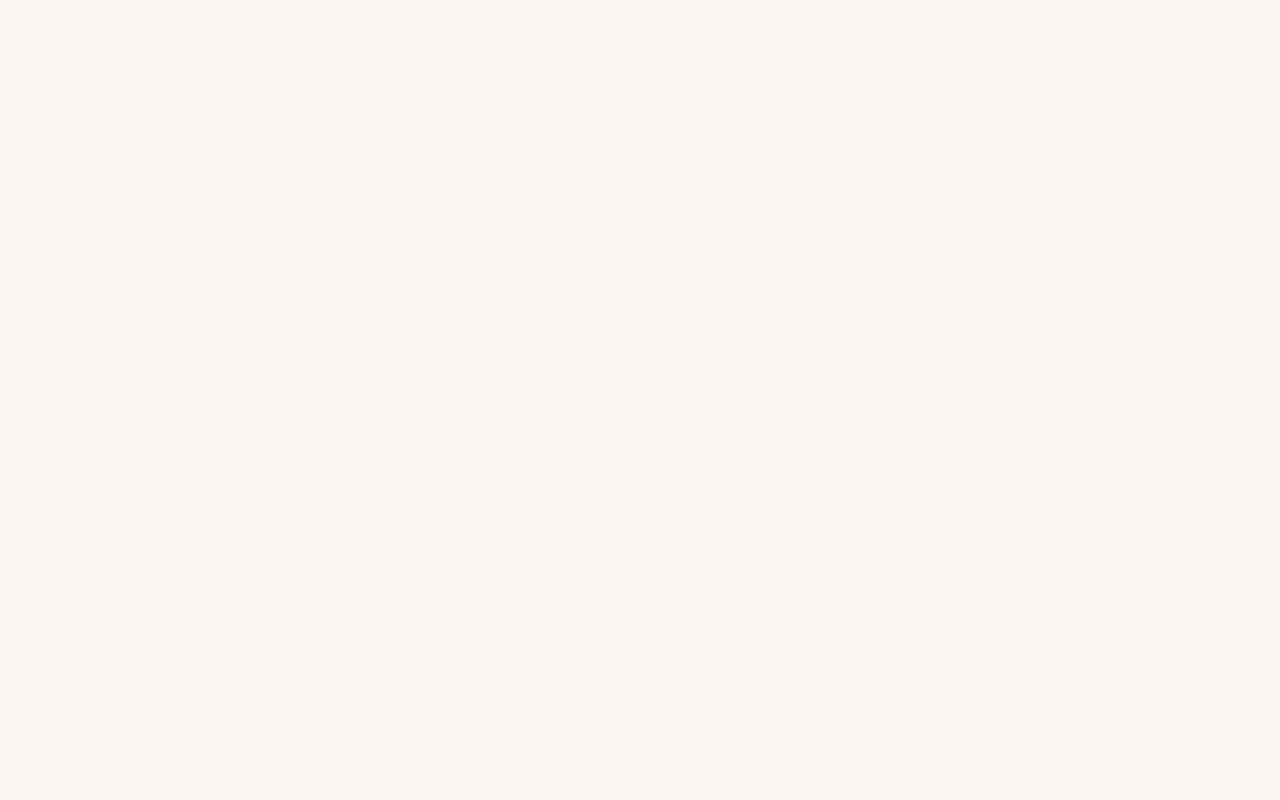
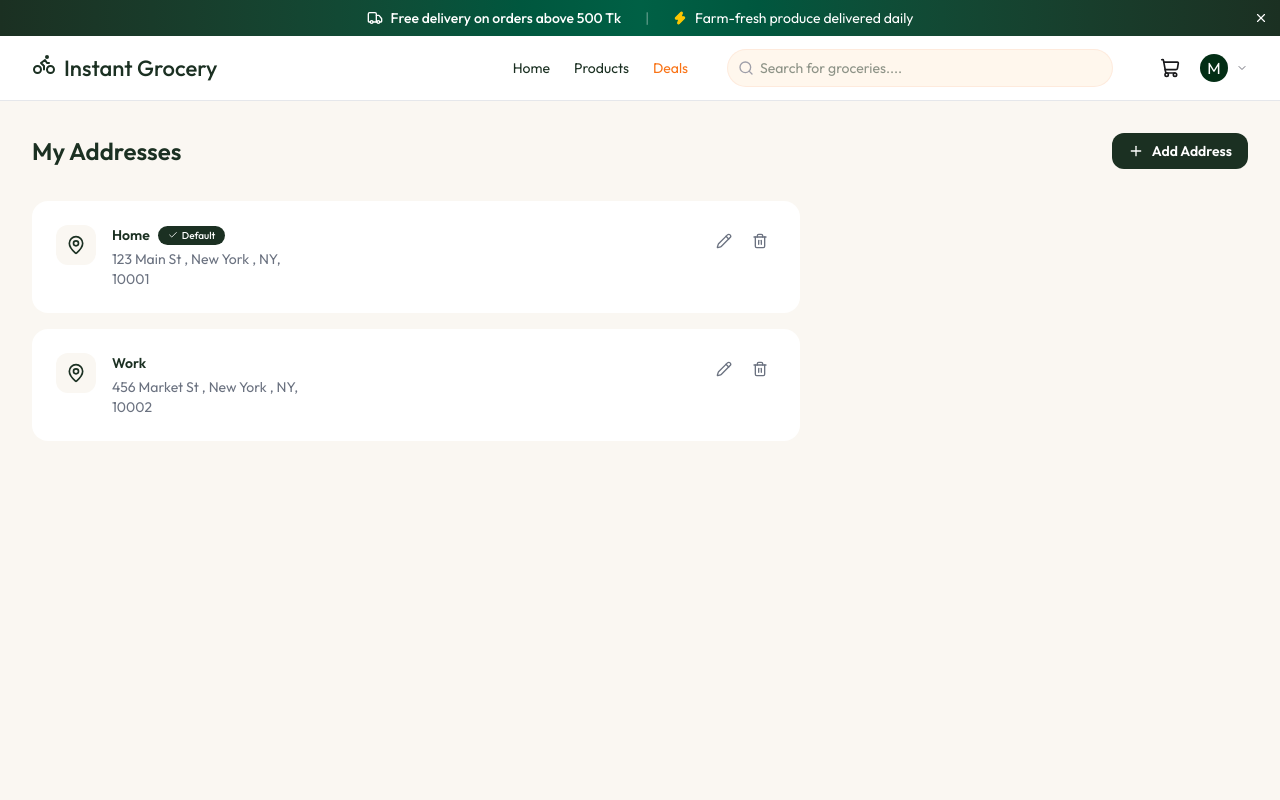
Before and after one commit to sheaf-hassan/instant_grocery_delivery, a React (Vite) app: page /addresses in a window 1280 px wide. Before the commit this address had no page. Shown: the top 800 px of the page. Built offline with nearby package versions, Linux system fonts and the light colour scheme.

Commit message:
create address card component and mount it in the addresses page

```diff
--- a/src/App.tsx
+++ b/src/App.tsx
@@ -10,7 +10,7 @@
 import Checkout from "./pages/Checkout";
 import MyOrders from "./pages/MyOrders";
 import OrderTracking from "./pages/OrderTracking";
-import Address from "./pages/Address";
+import Addresses from "./pages/Addresses";
 import ProtectedRoute from "./components/ProtectedRoute";
 
 const App = () => {
@@ -43,7 +43,7 @@
             <Route path="Checkout" element={<Checkout />} />
             <Route path="orders" element={<MyOrders />} />
             <Route path="orders/:id" element={<OrderTracking />} />
-            <Route path="address" element={<Address />} />
+            <Route path="addresses" element={<Addresses />} />
           </Route>
         </Route>
       </Routes>
--- /dev/null
+++ b/src/components/AddressCard.tsx
@@ -0,0 +1,55 @@
+import { CheckIcon, MapPinIcon, PencilIcon, Trash2Icon } from "lucide-react";
+import type { Address } from "../types"
+
+
+interface AddressCardProps {
+    addr: Address;
+    onEditHandler: (addr: Address)=> void;
+    setAddresses: (address: Address[])=> void;
+}
+
+const AddressCard = ({addr, onEditHandler, setAddresses} : AddressCardProps) => {
+
+  const handleDelete = async (id: string)=> {
+    console.log(id)
+  }
+
+  return (
+    <div key={addr._id} className="max-w-3xl bg-white rounded-2xl p-6 flex items-start justify-between">
+        {/* left */}
+        <div className="flex gap-4">
+            <div className="size-10 rounded-xl bg-app-cream flex-center shrink-0">
+                    <MapPinIcon className="size-5 text-app-green"/>
+            </div>
+            <div>
+                <div className="flex items-center gap-2 mb-1">
+                    <p className="text-sm font-semibold text-app-green">{addr.label}</p>
+                    {addr.isDefault && (
+                        <span className="flex-center gap-1 px-2.5 py-0.5 text-[10px] font-medium bg-app-green text-white rounded-full">
+                            <CheckIcon className="size-2.5"/>
+                            Default
+                        </span>
+                    )}
+                </div>
+                <p className="text-sm text-app-text-light">{addr.address}, {addr.city}, {addr.state}, <br /> {addr.zip}</p>
+            </div>
+        </div>
+
+
+        {/* right - action buttons */}
+        <div className="flex items-center gap-1">
+                <button onClick={()=> onEditHandler(addr)}
+                className="p-2 text-app-text-light hover:text-app-green hover:bg-app-cream rounded-lg transition-colors">
+                    <PencilIcon className="size-4"/>
+                </button>
+
+                <button onClick={()=> handleDelete(addr._id)}
+                className="p-2 text-app-text-light hover:text-app-error hover:bg-red-50 rounded-lg transition-colors">
+                    <Trash2Icon className="size-4"/>
+                </button>
+        </div>
+    </div>
+  )
+}
+
+export default AddressCard
--- a/src/components/Navbar.tsx
+++ b/src/components/Navbar.tsx
@@ -1,4 +1,4 @@
-import { ArrowUpRightIcon, BikeIcon, ChevronDown, ChevronDownIcon, LogOut, MapIcon, MenuIcon, PackageIcon, SearchIcon, ShieldIcon, ShoppingCart, UserIcon, XIcon } from "lucide-react";
+import { ArrowUpRightIcon, BikeIcon, ChevronDown, ChevronDownIcon, LogOut, MapIcon, MapPinIcon, MenuIcon, PackageIcon, SearchIcon, ShieldIcon, ShoppingCart, UserIcon, XIcon } from "lucide-react";
 import React, { useState } from "react";
 import { Link, useNavigate } from "react-router-dom";
 import { useCart } from "../context/CartContext";
@@ -94,7 +94,7 @@
 
                                         {user && <Link to='/orders' className="dropdown-link"><PackageIcon size={16}/>My Orders</Link>}
 
-                                        {user && <Link to='/addresses' className="dropdown-link"><MapIcon size={16}/>Address</Link>}
+                                        {user && <Link to='/addresses' className="dropdown-link"><MapPinIcon size={16}/>Address</Link>}
 
                                         <Link to='/products' className="dropdown-link md:hidden"><ArrowUpRightIcon size={16}/>Products</Link>
 
--- a/src/pages/Address.tsx
+++ /dev/null
@@ -1,9 +0,0 @@
-
-
-const Address = () => {
-  return (
-    <div>Address</div>
-  )
-}
-
-export default Address
--- /dev/null
+++ b/src/pages/Addresses.tsx
@@ -0,0 +1,94 @@
+import { useEffect, useState } from "react"
+import type { Address } from "../types"
+import { dummyAddressData } from "../assets/assets";
+import { MapPinIcon, PlusIcon } from "lucide-react";
+import Loading from "../components/Loading";
+import Checkout from './Checkout';
+import AddressCard from "../components/AddressCard";
+
+
+const Addresses = () => {
+
+  const [addresses, setAddresses] = useState<Address[]>([]);
+  const [loading, setLoading] = useState(true);
+  const [showForm, setShowForm] = useState(false);
+  const [editingId, setEditingId] = useState<string | null>(null)
+  const [form, setForm] = useState({   label: "",
+                                       addresses: "",
+                                       city: "",
+                                       state: "",
+                                       zip: "",
+                                       isDefault: false
+                                    });
+
+  const resetForm = ()=>{
+    setForm({label: "", addresses: "", city: "", state: "", zip: "", isDefault: false});
+    setShowForm(false);
+    setEditingId(null);
+  };
+
+
+  const handleSubmit = async (e:React.SubmitEvent) => {
+    e.preventDefault()
+  };
+
+
+  const  onEditHandler = (add: Address)=>{
+    setForm({ label: add.label,
+              addresses: add.address,
+              city: add.city,
+              state: add.state,
+              zip: add.zip,
+              isDefault: add.isDefault})
+    setEditingId(add._id);
+    setShowForm(true)
+  };
+
+
+  useEffect(()=>{
+    setAddresses(dummyAddressData);
+    setTimeout(()=>setLoading(false), 1000)
+  }, [])
+
+
+
+  return (
+    <div className="min-h-screen bg-app-cream">
+      <div className="max-w-7xl mx-auto px-4 sm:px-6 lg:px-8 py-8">
+        {/* Page Header */}
+        <div className="flex items-center justify-between mb-8">
+            <h1 className="text-2xl font-semibold text-app-green">My Addresses</h1>
+            <button onClick={()=> {resetForm(); setShowForm(true)}}
+            className="px-4 py-2 bg-app-green text-white text-sm font-semibold rounded-xl hover:bg-app-green-light transition-colors flex items-center gap-2">
+              <PlusIcon className="size-4"/> Add Address
+            </button>
+        </div>
+
+        {/* Form Modal */}
+
+
+        {/* Addresses list */}
+        {
+          loading ? (
+            <Loading />
+          ) : addresses.length === 0 ? (
+            <div className="text-center py-16">
+              <MapPinIcon className="size-16 text-app-border mx-auto mb-4"/>
+              <h2 className="text-lg font-semibold text-app-green mb-2">No addresses saved</h2>
+              <p className="text-sm text-app-text-light">Add an address for faster Checkout</p>
+            </div>
+          ) : (
+            <div className="space-y-4">
+              {addresses.map((addr)=>(
+                <AddressCard key ={addr._id} addr={addr} onEditHandler={onEditHandler} setAddresses={setAddresses}/>
+              ))}
+            </div>
+          )
+        }
+
+      </div>
+    </div>
+  )
+}
+
+export default Addresses
```
